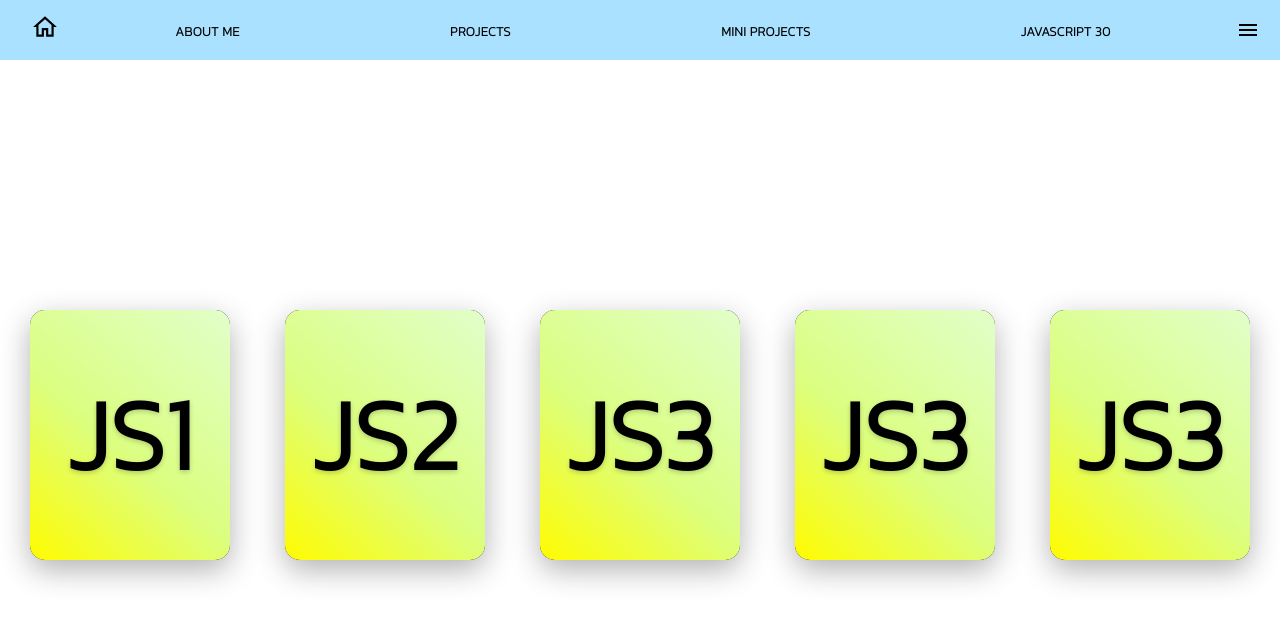
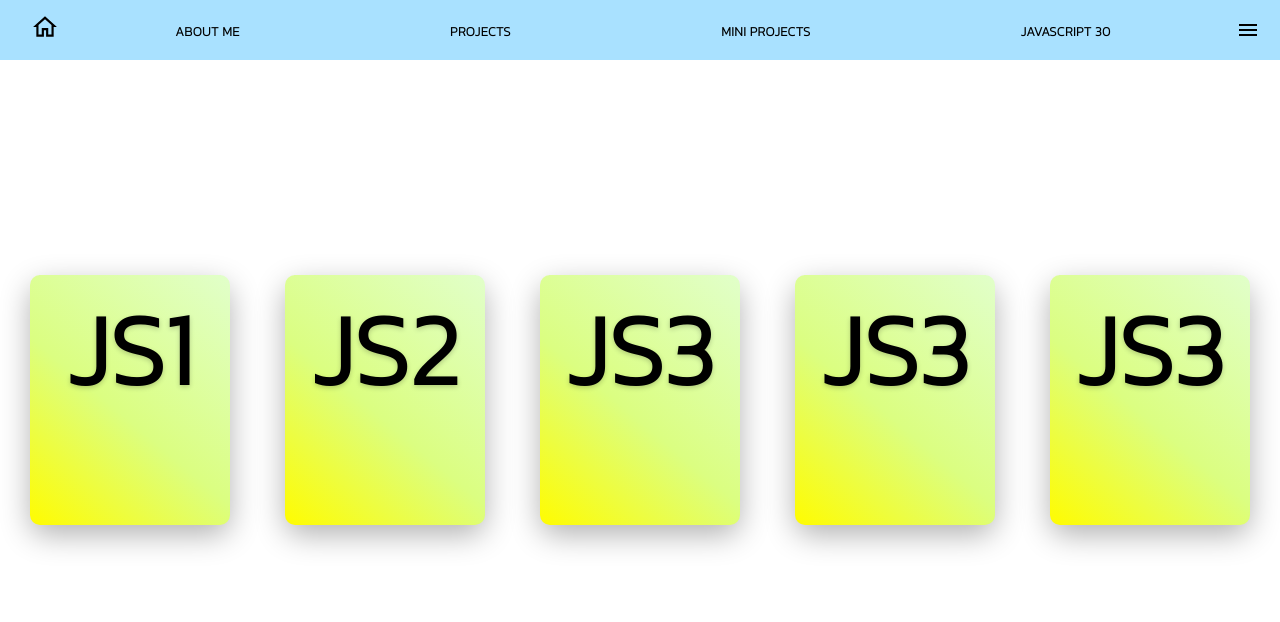
Before and after one commit to Netsujr/renato-react-portfolio, a React (Create React App) app: page /javascript30 in a window 1280 px wide. Shown: the top 622 px of the page. Built offline with nearby package versions, Linux system fonts and the light colour scheme.

Commit message:
cards looking good and working

```diff
--- a/src/components/CSS/js30.css
+++ b/src/components/CSS/js30.css
@@ -1,8 +1,6 @@
 @import url("https://fonts.googleapis.com/css2?family=Righteous&display=swap");
 
 body {
-  margin: 0;
-  padding: 0;
   display: flex;
   justify-content: center;
   align-items: center;
--- a/src/components/Javascript30.js
+++ b/src/components/Javascript30.js
@@ -9,9 +9,8 @@ function Js30() {
       <Card>
         <div class="face face1">
           <div class="content">
-            <span class="stars"></span>
-            <h2 class="java">Java</h2>
-            <p class="java">Java is a class-based, object-oriented programming language that is designed to have as few implementation dependencies as possible.</p>
+            <h2 class="card1">Drum Kit</h2>
+            <p class="card1"> Hit each Ket for a different sound!</p>
           </div>
         </div>
         <div class="face face2">
@@ -21,9 +20,8 @@ function Js30() {
       <Card>
         <div class="face face1">
           <div class="content">
-            <span class="stars"></span>
-            <h2 class="python">Python</h2>
-            <p class="python">Python is an interpreted, high-level and general-purpose programming language.</p>
+            <h2 class="card2">card2</h2>
+            <p class="card2">card2 is an interpreted, high-level and general-purpose programming language.</p>
           </div>
         </div>
         <div class="face face2">
@@ -33,9 +31,8 @@ function Js30() {
       <Card>
         <div class="face face1">
           <div class="content">
-            <span class="stars"></span>
-            <h2 class="cSharp">C#</h2>
-            <p class="cSharp">C# is a general-purpose, multi-paradigm programming language encompassing static typing, strong typing, lexically scoped and component-oriented programming disciplines.</p>
+            <h2 class="card3">C#</h2>
+            <p class="card3">C# is a general-purpose, multi-paradigm programming language encompassing static typing, strong typing, lexically scoped and component-oriented programming disciplines.</p>
           </div>
         </div>
         <div class="face face2">
@@ -45,9 +42,8 @@ function Js30() {
       <Card>
         <div class="face face1">
           <div class="content">
-            <span class="stars"></span>
-            <h2 class="cSharp">C#</h2>
-            <p class="cSharp">C# is a general-purpose, multi-paradigm programming language encompassing static typing, strong typing, lexically scoped and component-oriented programming disciplines.</p>
+            <h2 class="card3">C#</h2>
+            <p class="card3">C# is a general-purpose, multi-paradigm programming language encompassing static typing, strong typing, lexically scoped and component-oriented programming disciplines.</p>
           </div>
         </div>
         <div class="face face2">
@@ -57,9 +53,8 @@ function Js30() {
       <Card>
         <div class="face face1">
           <div class="content">
-            <span class="stars"></span>
-            <h2 class="cSharp">C#</h2>
-            <p class="cSharp">C# is a general-purpose, multi-paradigm programming language encompassing static typing, strong typing, lexically scoped and component-oriented programming disciplines.</p>
+            <h2 class="card3">C#</h2>
+            <p class="card3">C# is a general-purpose, multi-paradigm programming language encompassing static typing, strong typing, lexically scoped and component-oriented programming disciplines.</p>
           </div>
         </div>
         <div class="face face2">
@@ -77,8 +72,8 @@ const CardContainer = styled.div`
   display: grid;
   grid-template-columns: repeat(auto-fit, minmax(250px, 1fr));
   grid-gap: 5px;
-  margin-top: 70px;
-  padding: 20px 0;
+  margin: 30px auto;
+  padding: 40px 0;
   `;
 
 const Card = styled.div`
@@ -98,7 +93,6 @@ const Card = styled.div`
     height: 100%;
     display: flex;
     justify-content: center;
-    align-items: center;
   }
 
   .face1 {
@@ -111,19 +105,19 @@ const Card = styled.div`
     }
   }
 
-  .java {
+  .card1 {
     background-color: #fffc00;
     -webkit-background-clip: text;
     -webkit-text-fill-color: transparent;
   }
 
-  .python {
+  .card2 {
     background-color: #00fffc;
     -webkit-background-clip: text;
     -webkit-text-fill-color: transparent;
   }
 
-  .cSharp {
+  .card3 {
     background-color: #fc00ff;
     -webkit-background-clip: text;
     -webkit-text-fill-color: transparent;
@@ -153,6 +147,6 @@ const Card = styled.div`
 
   &:nth-child(n) .face.face2 {
     background-image: linear-gradient(40deg, #fffc00 0%, #dbfe81 45%, #e1ffca 100%);
-    border-radius: 15px;
+    border-radius: 10px;
   }
   `;
```
